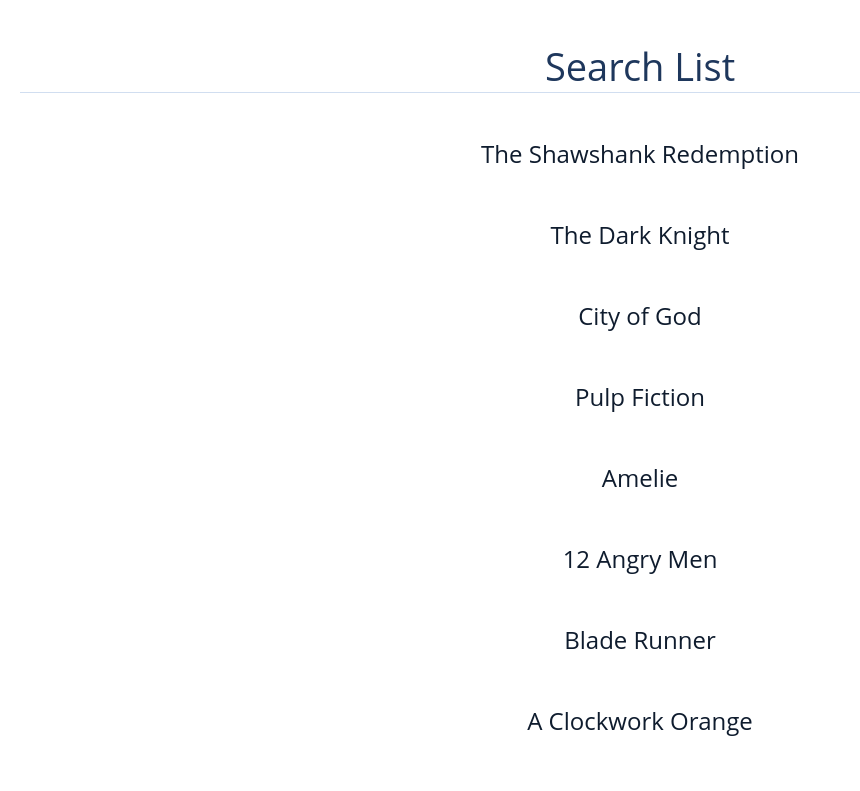
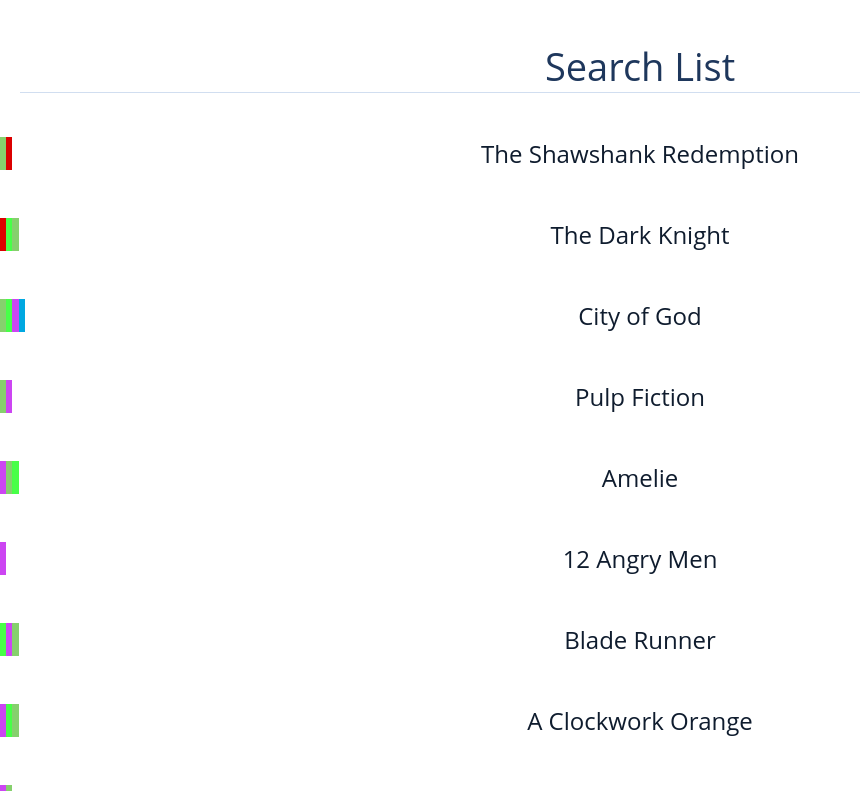
Before and after one commit to mpagels/movie-bucket-list-finder, a React (Create React App) app: page / in a window 1280 px wide. Shown: the top 791 px of the page, without its empty margins (0-860 px from the left). Built offline with nearby package versions, Linux system fonts and the light colour scheme.

Commit message:
Add Movie component
Add Movie component

```diff
--- a/src/App.js
+++ b/src/App.js
@@ -1,7 +1,7 @@
 import React, { useState } from 'react'
 import buckelist from './bucketList_20200508.json'
 import styled from 'styled-components'
-
+import Movie from './Movie'
 const allMovies = Object.keys(buckelist[0])
 
 function App() {
@@ -21,8 +21,8 @@ function App() {
           ;-(
         </Alert>
       ) : (
-        filterdMovies.map((movieName, index) => (
-          <p key={movieName}>{movieName}</p>
+        filterdMovies.map((movieName) => (
+          <Movie key={movieName} {...buckelist[0][movieName]} />
         ))
       )}
     </Wrapper>
@@ -43,11 +43,6 @@ const Wrapper = styled.div`
   display: flex;
   flex-direction: column;
   justify-content: center;
-
-  p {
-    font-size: 24px;
-    text-align: center;
-  }
 `
 
 const Input = styled.input`
--- /dev/null
+++ b/src/Movie.js
@@ -0,0 +1,45 @@
+import React from 'react'
+import styled from 'styled-components'
+
+export default function Movie({ name, streaming }) {
+  const {
+    collection: { locations },
+  } = streaming
+  console.log(locations)
+  return (
+    <Container>
+      <Title>
+        <StreamingPlattfom plattforms={locations} />
+        {name}
+      </Title>
+    </Container>
+  )
+}
+
+function StreamingPlattfom({ plattforms }) {
+  return (
+    <Streaming>
+      {plattforms.map(({ name }) => (
+        <Plattform name={name}>&nbsp;</Plattform>
+      ))}
+    </Streaming>
+  )
+}
+
+const Container = styled.div``
+
+const Title = styled.p`
+  position: relative;
+  font-size: 24px;
+  text-align: center;
+`
+
+const Streaming = styled.div`
+  position: absolute;
+  bottom: 0;
+  height: 100%;
+`
+const Plattform = styled.div`
+  background-color: ${(props) => `var(--${props.name})`};
+  display: inline;
+`
```
